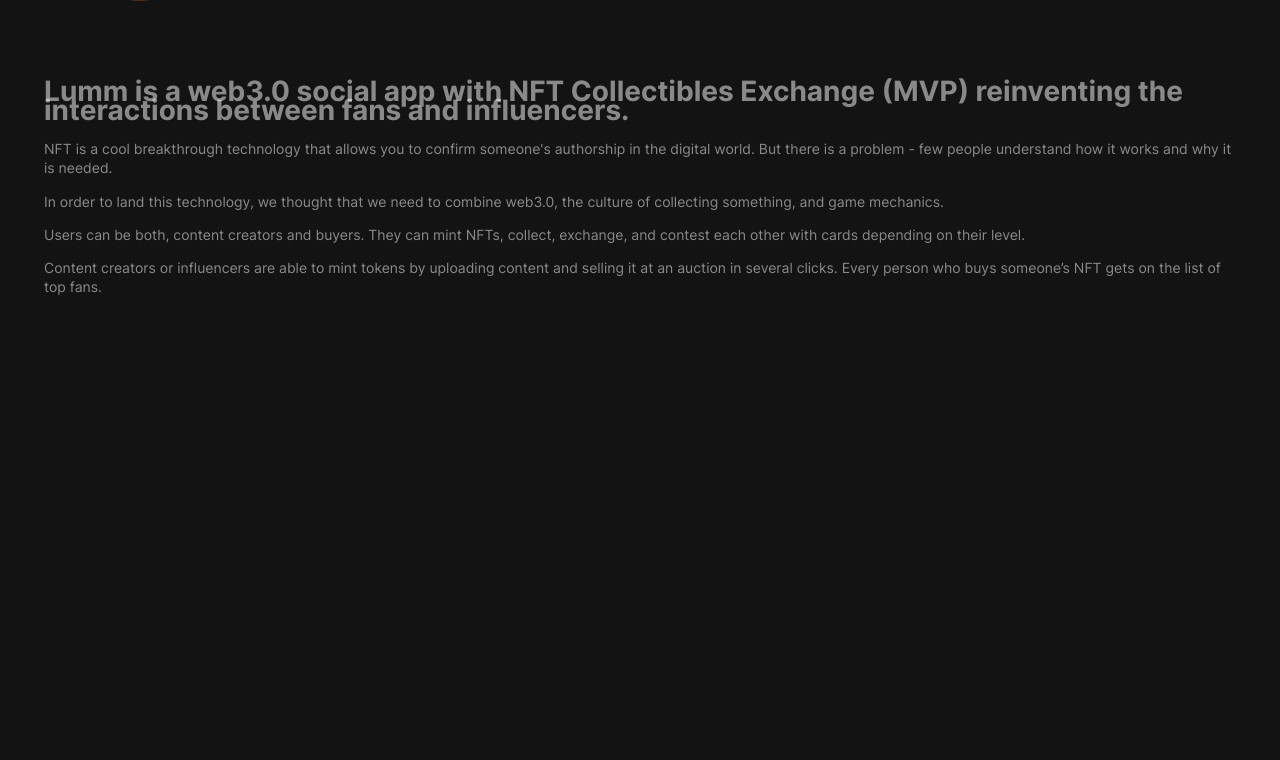
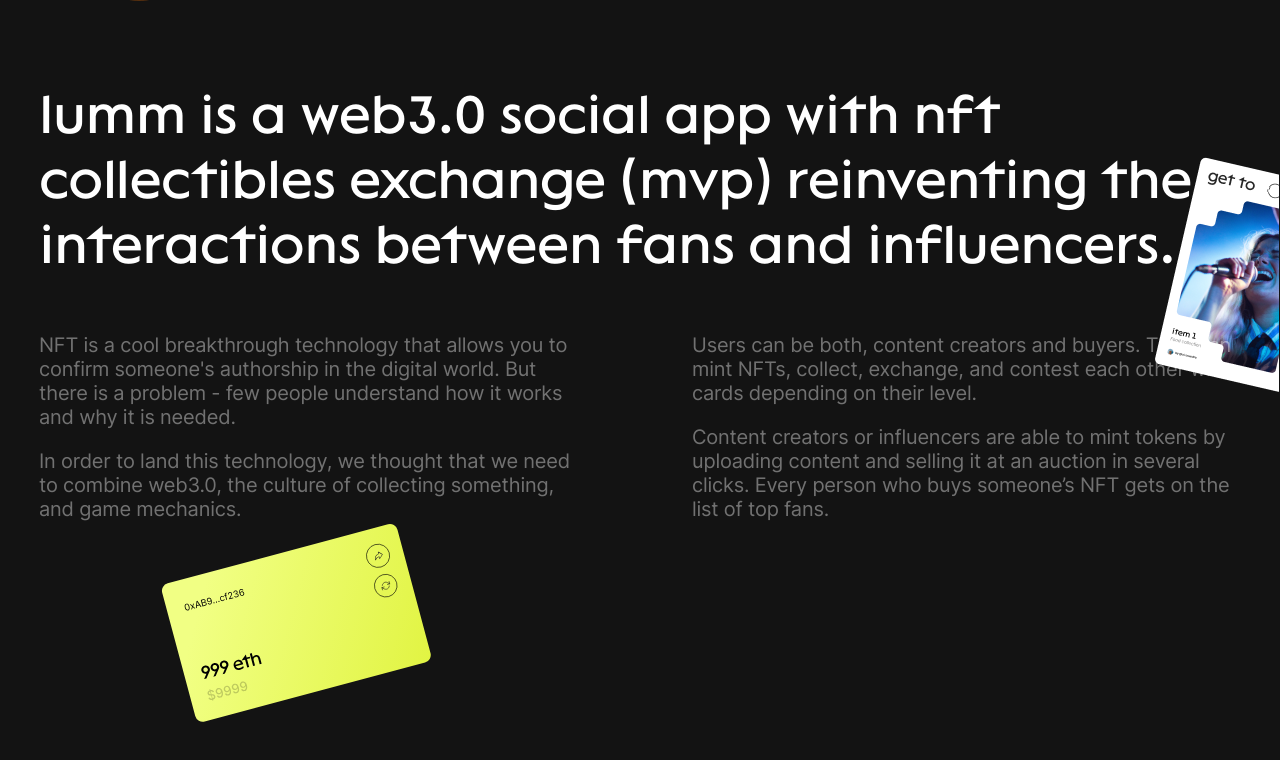
Before and after one commit to Allend13/lumm-landing, a website: page src/index.html in a window 1280 px wide. Shown: the part 732-1492 px from the top of the page. Before the commit the page ends 1042 px from the top, so only its background shows below. Drawn offline with nearby package versions, Linux system fonts and the light colour scheme; files that its build step writes are made by us from their sources; files whose address does not match are found by name.

Commit message:
Добавил блок info

```diff
--- a/gulp/version.json
+++ b/gulp/version.json
@@ -1,3 +1,3 @@
 {
-    "main": "20220610093833"
+    "main": "20220610101515"
 }
--- a/src/index.html
+++ b/src/index.html
@@ -64,9 +64,9 @@
               clicks. Every person who buys someone’s NFT gets on the list of top fans.</p>
           </div>
         </div>
-        <span class="info__card"></span>
-        <span class="info__poster"></span>
       </div>
+      <span class="info__card"></span>
+      <span class="info__poster"></span>
     </div>
   </section>
 
--- a/src/scss/blocks/info.scss
+++ b/src/scss/blocks/info.scss
@@ -0,0 +1,72 @@
+.info {
+  position: relative;
+
+  margin-bottom: 99px;
+}
+
+.info__inner {
+  position: relative;
+  z-index: 2;
+}
+
+.info__title {
+  font-family: "Lack";
+  font-style: normal;
+  font-weight: 400;
+  font-size: 54px;
+  line-height: 65px;
+  letter-spacing: -0.01em;
+  text-transform: lowercase;
+
+  color: #ffffff;
+}
+
+.info__wrapper {
+  display: flex;
+  align-items: flex-start;
+  justify-content: space-between;
+}
+
+.info__col {
+  max-width: 549px;
+  width: 100%;
+}
+
+.info__text {
+  font-size: 20px;
+  line-height: 24px;
+  letter-spacing: -0.01em;
+
+  margin-bottom: 15px;
+
+  color: #ffffff;
+  opacity: 0.4;
+
+  &:last-child {
+    margin-bottom: 0;
+  }
+}
+
+.info__card {
+  display: block;
+
+  width: 272px;
+  height: 204px;
+  margin-left: 121px;
+
+  background: url("../../images/card.svg") no-repeat center;
+}
+
+.info__poster {
+  position: absolute;
+  right: 0;
+  top: 64px;
+  z-index: 1;
+
+  display: block;
+
+  width: 128px;
+  height: 265px;
+
+  background: url("../../images/poster.png") no-repeat center;
+}
--- a/src/scss/style.scss
+++ b/src/scss/style.scss
@@ -21,9 +21,9 @@
 }
 
 .container {
-  max-width: 1192px;
-  padding-left: 15px;
-  padding-right: 15px;
+  max-width: 1202px;
+  padding-left: 20px;
+  padding-right: 20px;
   margin-left: auto;
   margin-right: auto;
 }
```
Also changed, not shown: dist/css/style.css, dist/css/style.min.css, dist/images/poster.png (added), dist/index.html, src/images/poster.png (added).
